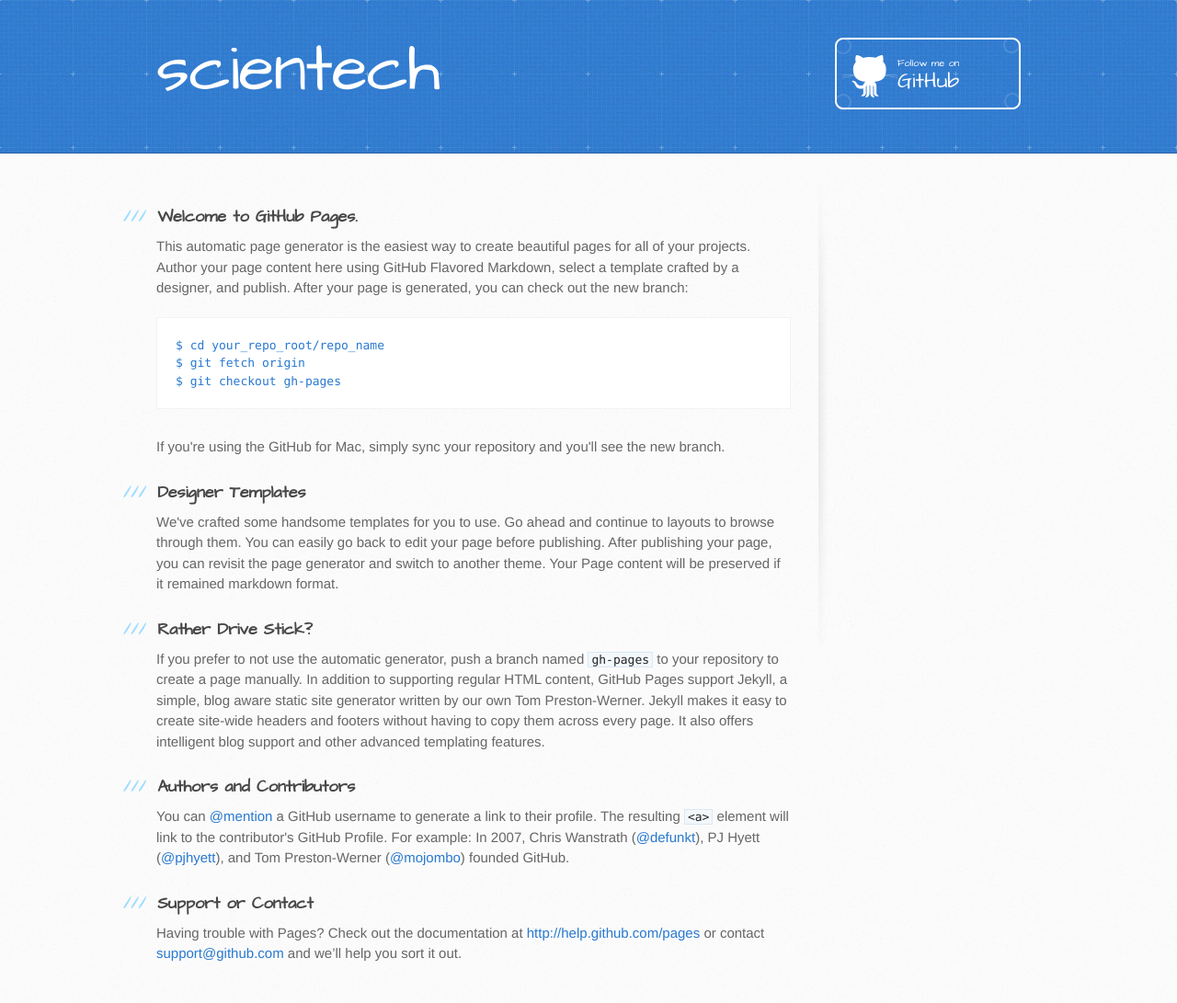
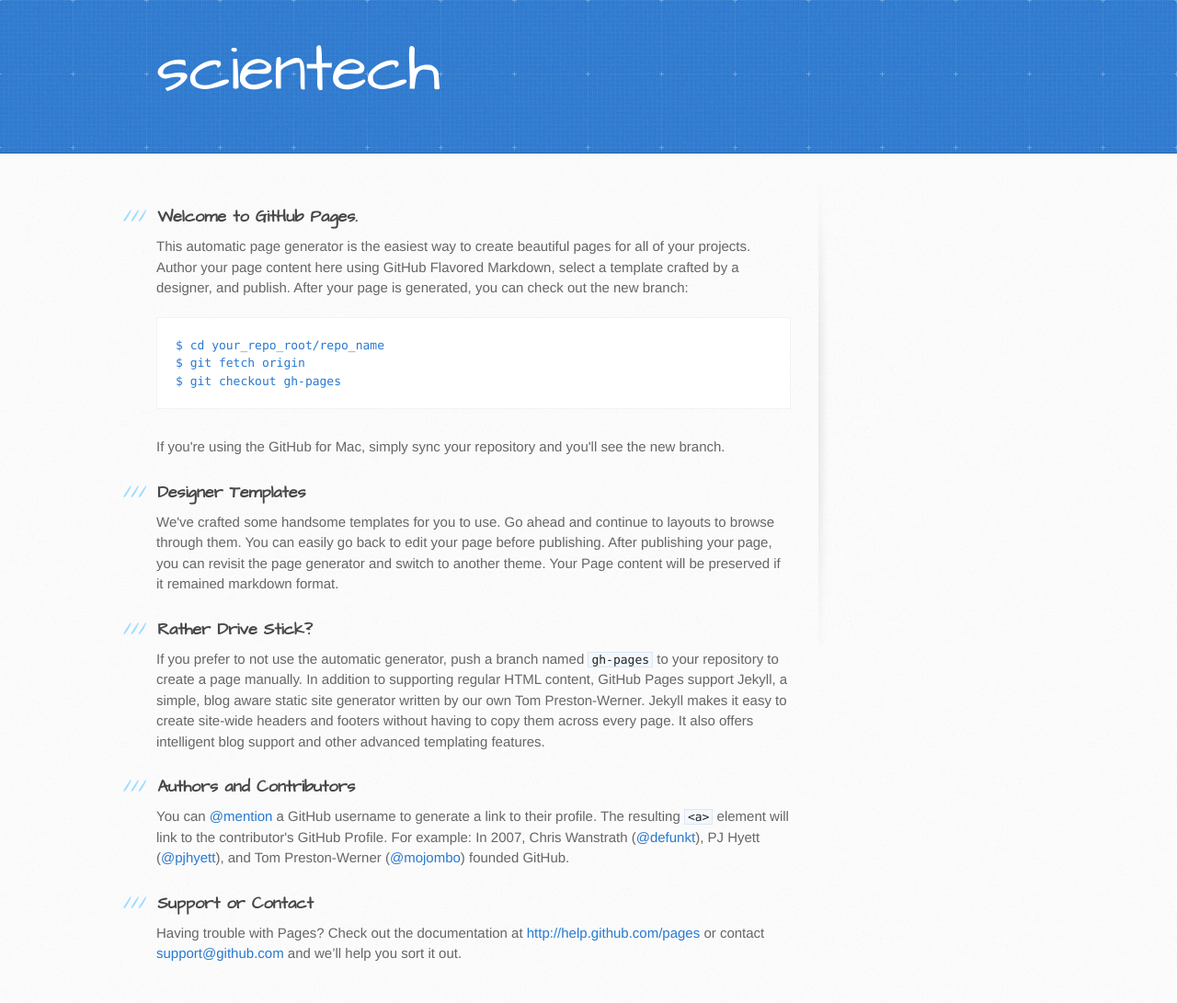
Before and after one commit to scientech-com-ua/scientech-com-ua.github.io, a Jekyll site: the page built from index.html, in a window 1280 px wide. Shown: the whole page at 92% size. Built offline with Jekyll 4.4.1, drawn with Linux system fonts in a browser that asks for light colours; Markdown is read by kramdown in place of the engine named in the settings.

Commit message:
remove "follow me" link

```diff
--- a/_layouts/default.html
+++ b/_layouts/default.html
@@ -21,7 +21,6 @@
       <div class="inner">
         <h1>scientech</h1>
         <h2></h2>
-        <a href="https://github.com/scientech-com-ua" class="button"><small>Follow me on</small>GitHub</a>
       </div>
     </header>
 
```
